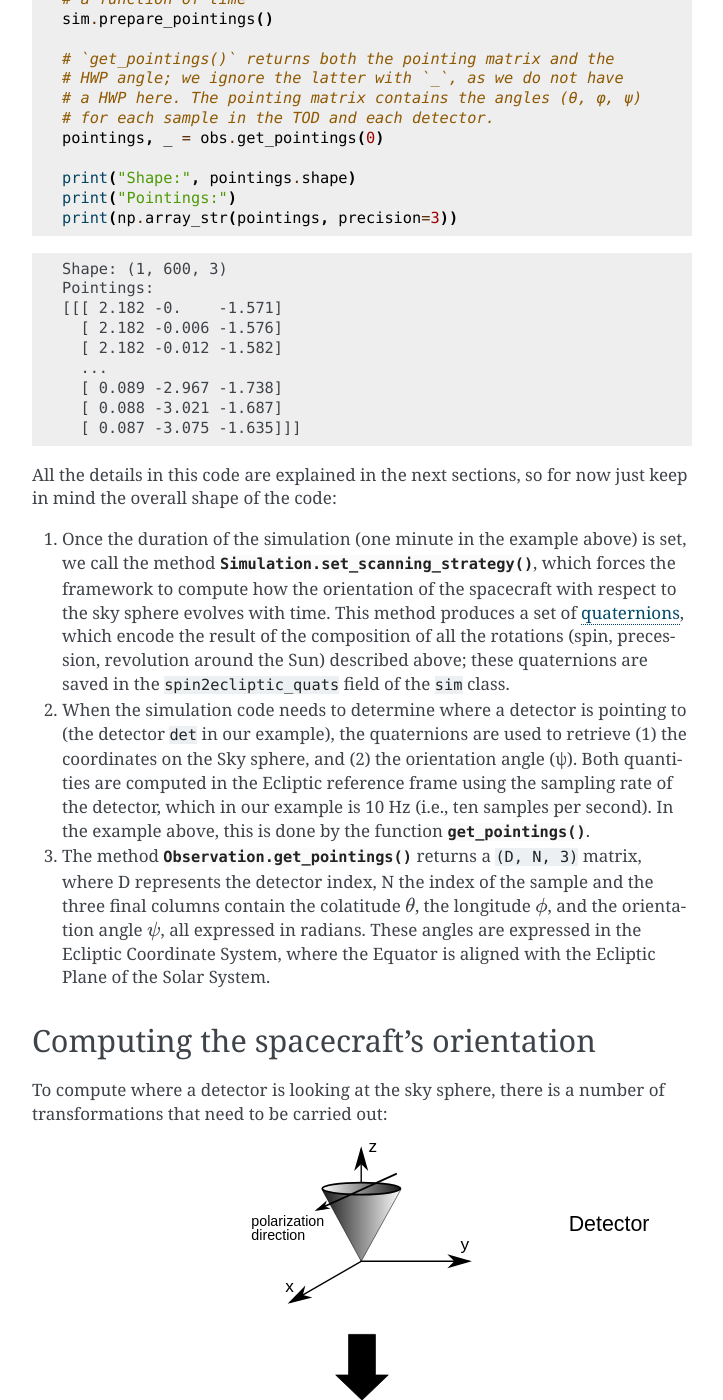
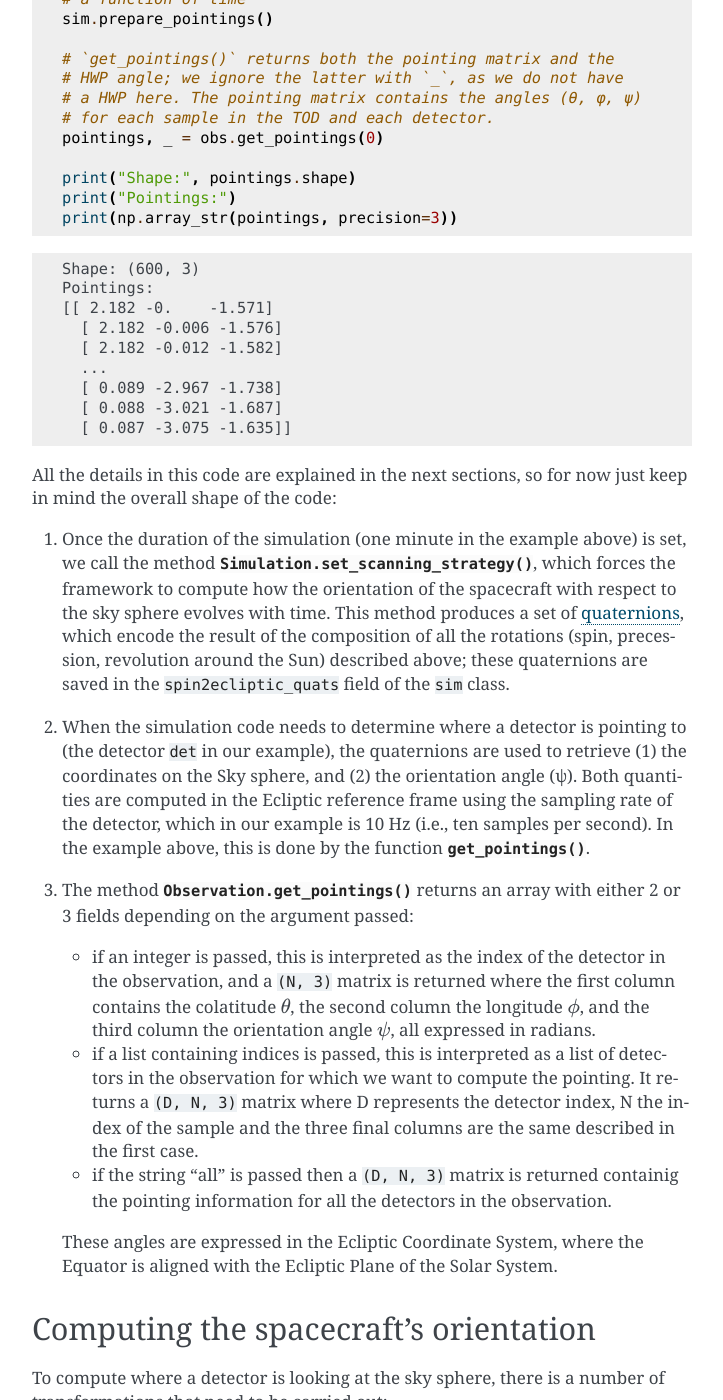
Before and after one commit to litebird/litebird_sim, a Sphinx documentation site: the page built from docs/source/scanning.rst, in a window 1280 px wide and 1400 px high, scrolled down 3474 px. Shown: the whole window, without its empty margins (388-1111 px from the left). Built offline with Sphinx 7.4.7, drawn with Linux system fonts in a browser that asks for light colours; cross-references to code outside the pages are shown as plain code; some of the changed text lies outside the part shown.

Commit message:
reverted the pointing API to the old behaviour, documentation updated

```diff
--- a/docs/source/scanning.rst
+++ b/docs/source/scanning.rst
@@ -168,15 +168,15 @@
 
 .. testoutput::
 
-  Shape: (1, 600, 3)
+  Shape: (600, 3)
   Pointings:
-  [[[ 2.182 -0.    -1.571]
+  [[ 2.182 -0.    -1.571]
     [ 2.182 -0.006 -1.576]
     [ 2.182 -0.012 -1.582]
     ...
     [ 0.089 -2.967 -1.738]
     [ 0.088 -3.021 -1.687]
-    [ 0.087 -3.075 -1.635]]]
+    [ 0.087 -3.075 -1.635]]
 
 All the details in this code are explained in the next sections, so
 for now just keep in mind the overall shape of the code:
@@ -201,12 +201,27 @@
    the example above, this is done by the function
    :func:`.get_pointings`.
 
-3. The method :meth:`.Observation.get_pointings` returns a ``(D, N, 3)``
-   matrix, where D represents the detector index, N the index of the sample
-   and the three final columns contain the colatitude :math:`\theta`,
-   the longitude :math:`\phi`, and the orientation angle :math:`\psi`,
-   all expressed in radians. These angles are expressed in the Ecliptic
-   Coordinate System, where the Equator is aligned with the Ecliptic Plane of
+3. The method :meth:`.Observation.get_pointings` returns an array with
+   either 2 or 3 fields depending on the argument passed:
+
+   - if an integer is passed, this is interpreted as the index of the
+     detector in the observation, and a ``(N, 3)`` matrix is returned
+     where the first column contains the colatitude :math:`\theta`,
+     the second column the longitude :math:`\phi`, and the third column
+     the orientation angle :math:`\psi`, all expressed in radians.
+
+   - if a list containing indices is passed, this is interpreted as
+     a list of detectors in the observation for which we want to compute
+     the pointing. It returns a ``(D, N, 3)`` matrix where D represents
+     the detector index, N the index of the sample and the three final
+     columns are the same described in the first case.
+
+   - if the string "all" is passed then a ``(D, N, 3)`` matrix is returned
+     containig the pointing information for all the detectors in the
+     observation.
+
+   These angles are expressed in the Ecliptic Coordinate
+   System, where the Equator is aligned with the Ecliptic Plane of
    the Solar System.
 
 
```
Also changed, not shown: other parts of docs/source/scanning.rst (+1 -1 lines), 8 other files.
